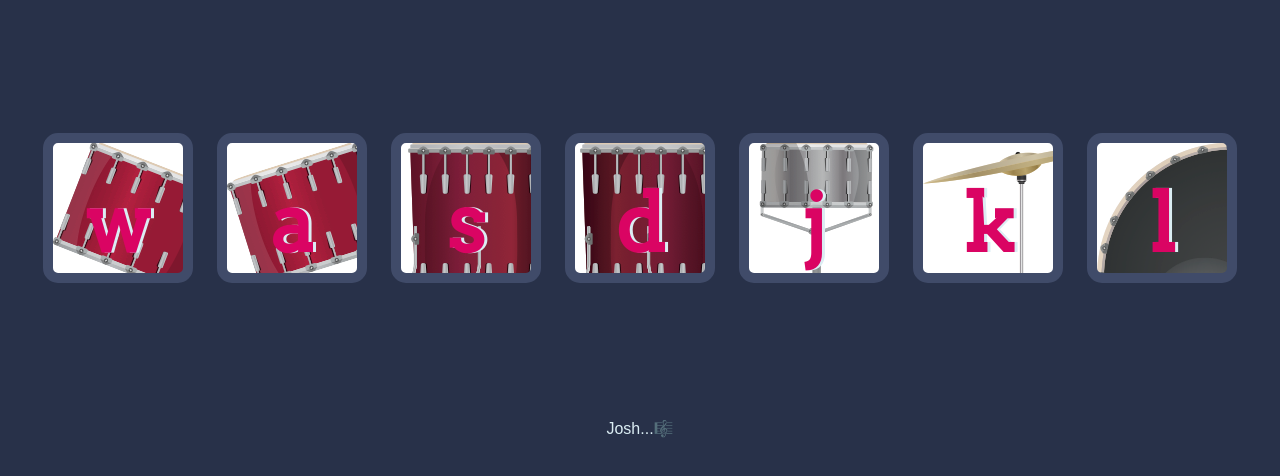
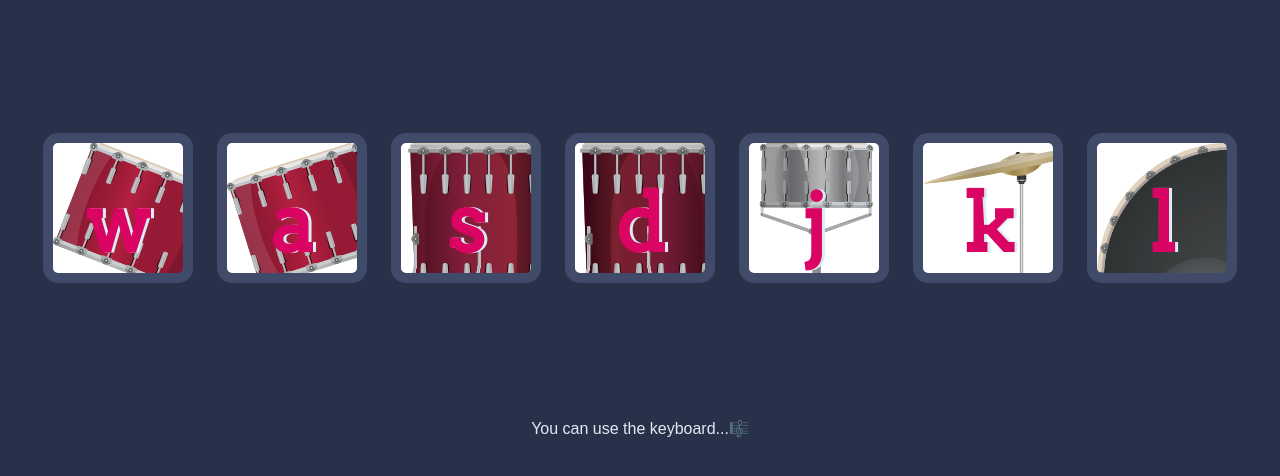
Before and after one commit to Jemajr/Drum-Kit, a plain HTML site: page index.html in a window 1280 px wide. Shown: the part 156-632 px from the top of the page. Drawn offline with Linux system fonts and the light colour scheme.

Commit message:
Update index.html

```diff
--- a/index.html
+++ b/index.html
@@ -22,6 +22,6 @@
       <button class="l drum">l</button>
     </div>
     <script src="index.js"></script>
-    <footer>Josh...🎼</footer>
+    <footer>You can use the keyboard...🎼</footer>
   </body>
 </html>
```
